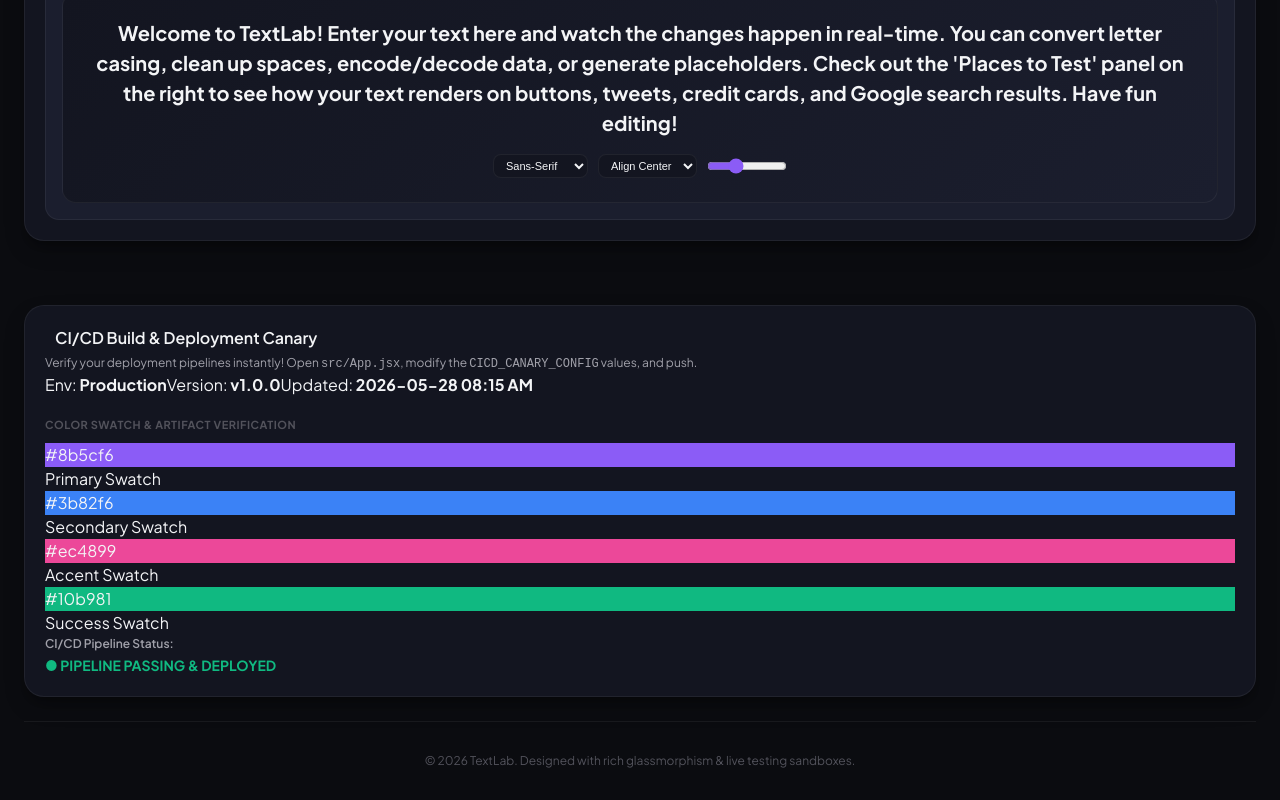
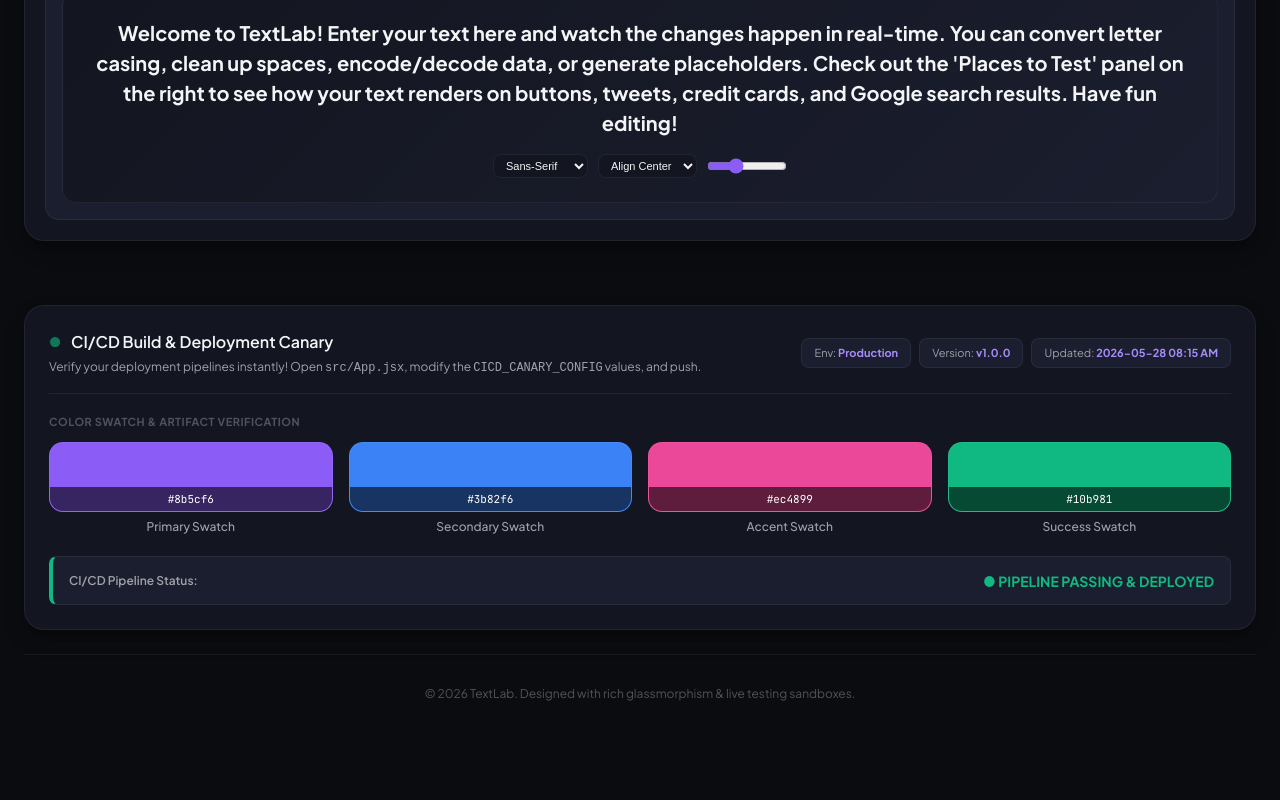
Before and after one commit to dark5087knight/test, a React (Vite) app: page / in a window 1280 px wide. Shown: the part 2440-3240 px from the top of the page. After the commit the page ends 3173 px from the top, so only its background shows below. Built offline with nearby package versions, Linux system fonts and the light colour scheme.

Commit message:
first commit

```diff
--- a/src/index.css
+++ b/src/index.css
@@ -1006,3 +1006,140 @@
 ::-webkit-scrollbar-thumb:hover {
   background: var(--text-muted);
 }
+
+/* CI/CD Canary Card Styling */
+.canary-card {
+  display: flex;
+  flex-direction: column;
+  background: var(--bg-secondary);
+  border: 1px solid var(--border-color);
+  border-radius: var(--radius-lg);
+  padding: 24px;
+}
+
+.canary-header {
+  display: flex;
+  justify-content: space-between;
+  align-items: center;
+  flex-wrap: wrap;
+  gap: 16px;
+  border-bottom: 1px solid var(--border-color);
+  padding-bottom: 16px;
+}
+
+.canary-meta-badges {
+  display: flex;
+  gap: 8px;
+  flex-wrap: wrap;
+}
+
+.canary-badge {
+  background: var(--bg-tertiary);
+  border: 1px solid var(--border-color);
+  color: var(--text-secondary);
+  padding: 6px 12px;
+  border-radius: var(--radius-sm);
+  font-size: 11px;
+}
+
+.canary-badge strong {
+  color: var(--accent-light);
+}
+
+.canary-pulse-dot {
+  width: 12px;
+  height: 12px;
+  border-radius: 50%;
+  display: inline-block;
+  animation: canary-pulse-animation 2s infinite ease-in-out;
+}
+
+@keyframes canary-pulse-animation {
+  0% {
+    transform: scale(0.85);
+    opacity: 0.6;
+  }
+  50% {
+    transform: scale(1.15);
+    opacity: 1;
+  }
+  100% {
+    transform: scale(0.85);
+    opacity: 0.6;
+  }
+}
+
+.canary-swatches-grid {
+  display: grid;
+  grid-template-columns: repeat(4, 1fr);
+  gap: 16px;
+  margin-top: 12px;
+}
+
+@media (max-width: 768px) {
+  .canary-swatches-grid {
+    grid-template-columns: repeat(2, 1fr);
+  }
+}
+
+@media (max-width: 480px) {
+  .canary-swatches-grid {
+    grid-template-columns: 1fr;
+  }
+}
+
+.canary-swatch-item {
+  display: flex;
+  flex-direction: column;
+  align-items: center;
+  gap: 6px;
+}
+
+.canary-swatch-box {
+  width: 100%;
+  height: 70px;
+  border-radius: var(--radius-md);
+  position: relative;
+  cursor: pointer;
+  overflow: hidden;
+  border: 1px solid var(--border-color);
+  transition: transform var(--transition-fast), box-shadow var(--transition-fast);
+}
+
+.canary-swatch-box:hover {
+  transform: translateY(-2px);
+  box-shadow: var(--shadow-md);
+}
+
+.canary-swatch-hex {
+  position: absolute;
+  bottom: 0;
+  left: 0;
+  right: 0;
+  background: rgba(0, 0, 0, 0.6);
+  color: #ffffff;
+  font-family: var(--font-mono);
+  font-size: 11px;
+  text-align: center;
+  padding: 4px 0;
+}
+
+.canary-swatch-name {
+  font-size: 12px;
+  font-weight: 500;
+  color: var(--text-secondary);
+}
+
+.canary-pipeline-status {
+  margin-top: 20px;
+  background: var(--bg-tertiary);
+  border: 1px solid var(--border-color);
+  border-left-width: 4px;
+  border-radius: var(--radius-sm);
+  padding: 12px 16px;
+  display: flex;
+  justify-content: space-between;
+  align-items: center;
+  flex-wrap: wrap;
+  gap: 8px;
+}
```
